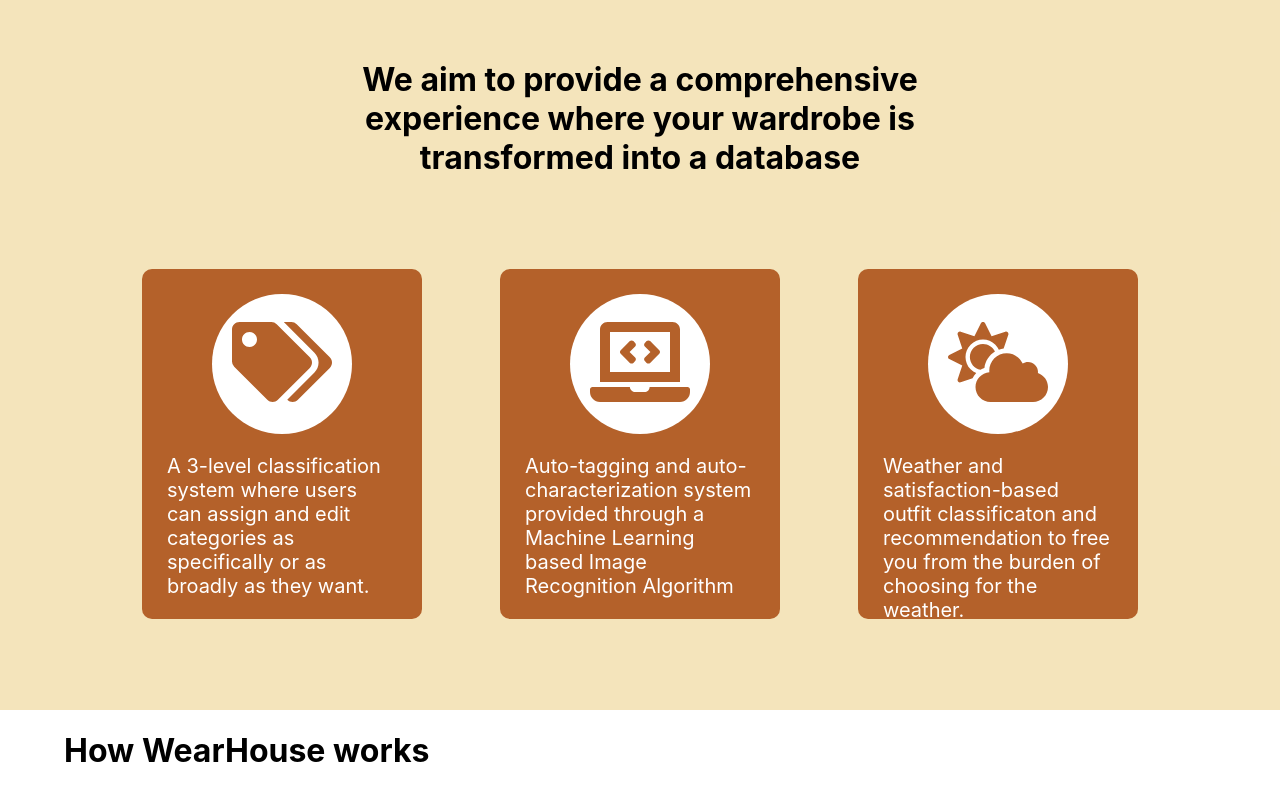
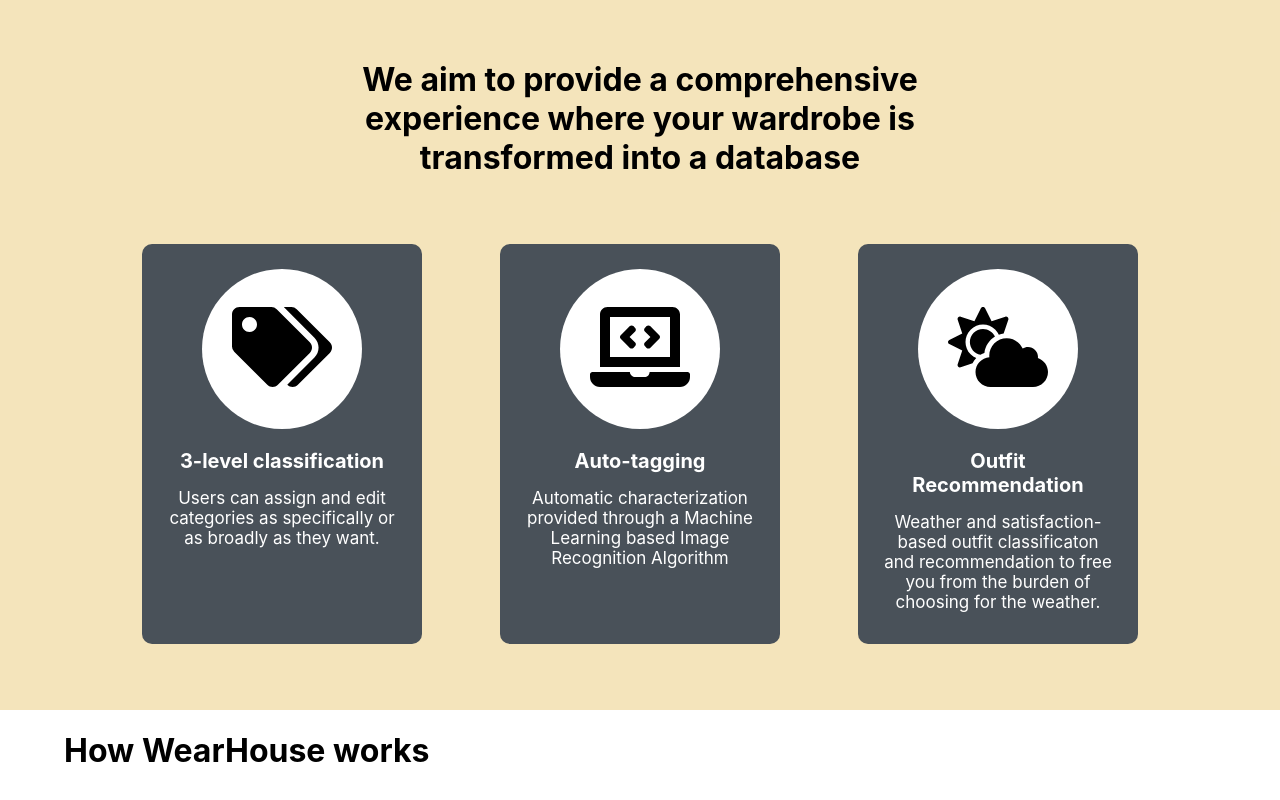
Before and after one commit to swsnu/swpp2019-team5, a React (Create React App) app in the folder front-end/wearhouse/: page /main in a window 1280 px wide. Shown: the part 805-1605 px from the top of the page. Built offline with nearby package versions, Linux system fonts and the light colour scheme; no server answers.

Commit message:
:lipstick: Edit Infobox styles

```diff
--- a/front-end/wearhouse/src/Containers/LandingPage/LandingPage.js
+++ b/front-end/wearhouse/src/Containers/LandingPage/LandingPage.js
@@ -66,9 +66,9 @@ class LandingPage extends Component {
                             <div className="features-icon">
                                 <FontAwesomeIcon icon={faTags} />
                             </div>
-                            A 3-level classification system where users can
-                            assign and edit categories as specifically or as
-                            broadly as they want. <br />
+                            <h4>3-level classification</h4>
+                            Users can assign and edit categories as specifically
+                            or as broadly as they want. <br />
                             {/* Users are able to use the following classification
                             levels to organize their wardrobe.
                             <ul>
@@ -81,14 +81,15 @@ class LandingPage extends Component {
                             <div className="features-icon">
                                 <FontAwesomeIcon icon={faLaptopCode} />
                             </div>
-                            Auto-tagging and auto-characterization system
-                            provided through a Machine Learning based Image
-                            Recognition Algorithm
+                            <h4>Auto-tagging</h4>
+                            Automatic characterization provided through a
+                            Machine Learning based Image Recognition Algorithm
                         </div>
                         <div className="features-info">
                             <div className="features-icon">
                                 <FontAwesomeIcon icon={faCloudSun} />
                             </div>
+                            <h4>Outfit Recommendation</h4>
                             Weather and satisfaction-based outfit classificaton
                             and recommendation to free you from the burden of
                             choosing for the weather.
--- a/front-end/wearhouse/src/Containers/LandingPage/LandingPage.scss
+++ b/front-end/wearhouse/src/Containers/LandingPage/LandingPage.scss
@@ -70,18 +70,26 @@
                     height: 100px;
                     border-radius: 100%;
                     margin: 0 auto 20px;
-                    padding: 20px;
+                    padding: 30px;
                     background-color: white;
-                    color: rgb(180, 97, 42);
+                    //color: rgb(116, 63, 27);
+                    color: black;
                 }
+                h4 {
+                    margin: 15px auto;
+                    text-align: center;
+                    font-size: 20px;
+                }
+                text-align: center;
                 width: 230px;
-                height: 300px;
+                height: 350px;
                 padding: 25px;
                 border-radius: 10px;
-                font-size: 20px;
+                font-size: 17px;
+                font-weight: 400;
 
                 color: white;
-                background-color: rgb(180, 97, 42);
+                background-color: #495159;
             }
         }
     }
```
